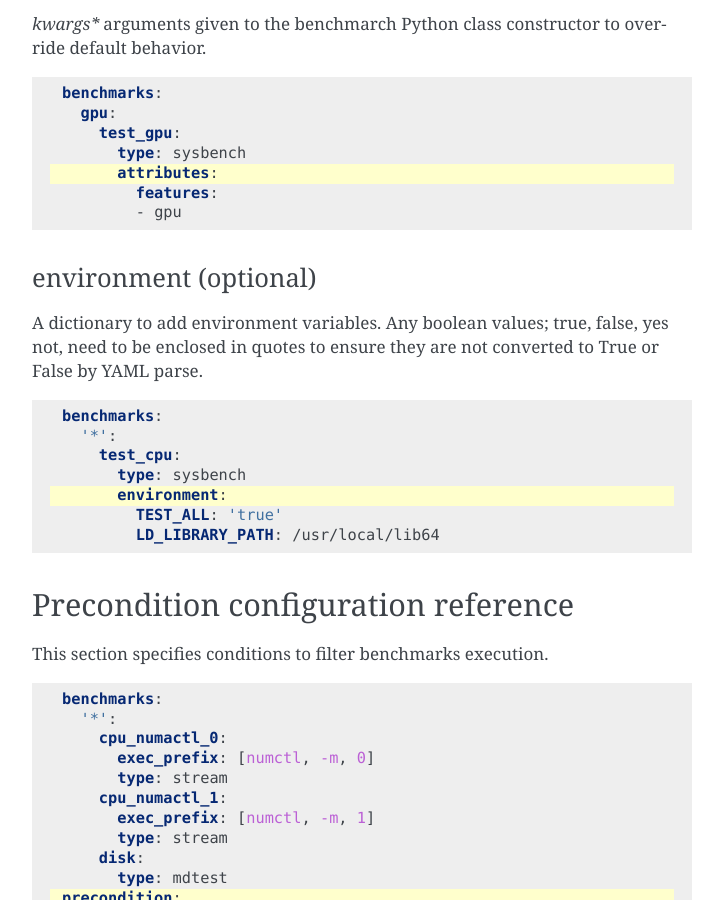
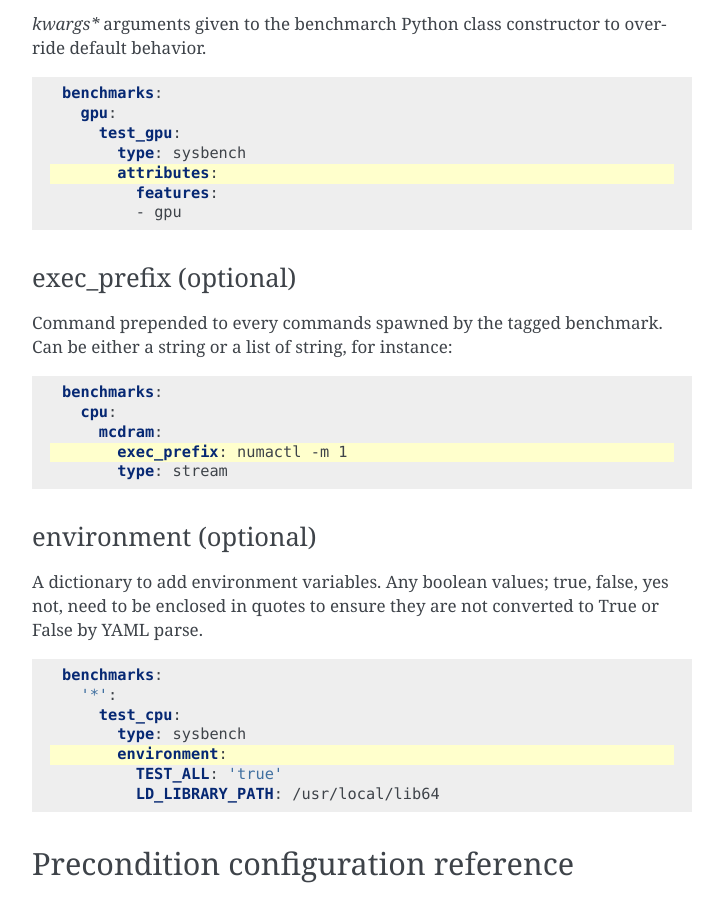
Before and after one commit to BlueBrain/hpcbench, a Sphinx documentation site: the page built from docs/campaign.rst, in a window 1280 px wide and 900 px high, scrolled down 3217 px. Shown: the whole window, without its empty margins (388-1111 px from the left). Built offline with Sphinx 7.4.7, drawn with Linux system fonts in a browser that asks for light colours; some of the changed text lies outside the part shown.

Commit message:
New benchmark `exec_prefix` attribute

```diff
--- a/docs/campaign.rst
+++ b/docs/campaign.rst
@@ -165,6 +165,20 @@ override default behavior.
           features:
           - gpu
 
+exec_prefix (optional)
+~~~~~~~~~~~~~~~~~~~~~~
+Command prepended to every commands spawned by the tagged benchmark. Can
+be either a string or a list of string, for instance:
+
+.. code-block:: yaml
+  :emphasize-lines: 4
+
+  benchmarks:
+    cpu:
+      mcdram:
+        exec_prefix: numactl -m 1
+        type: stream
+
 environment (optional)
 ~~~~~~~~~~~~~~~~~~~~~~
 A dictionary to add environment variables.
```
Also changed, not shown: 2 other files.
